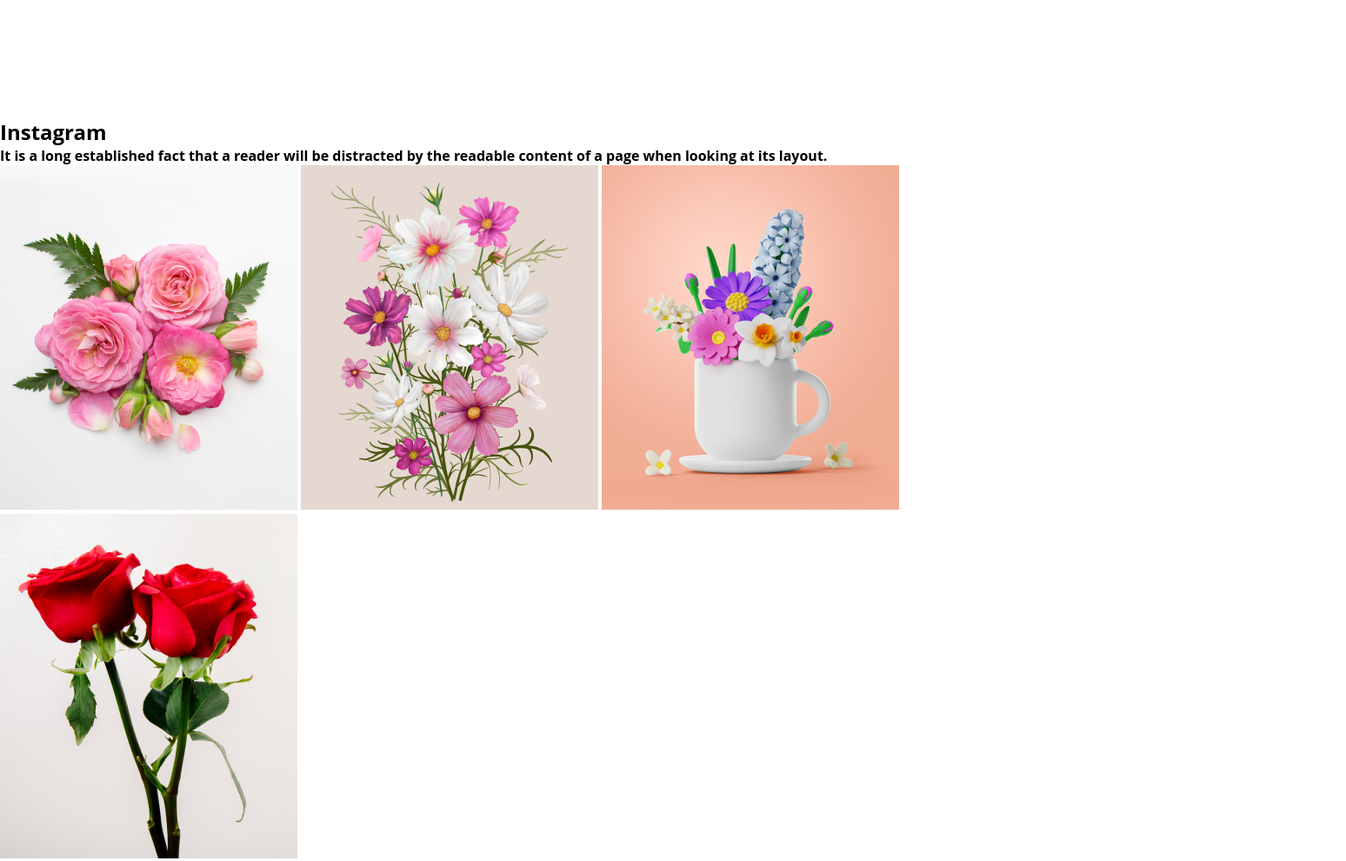
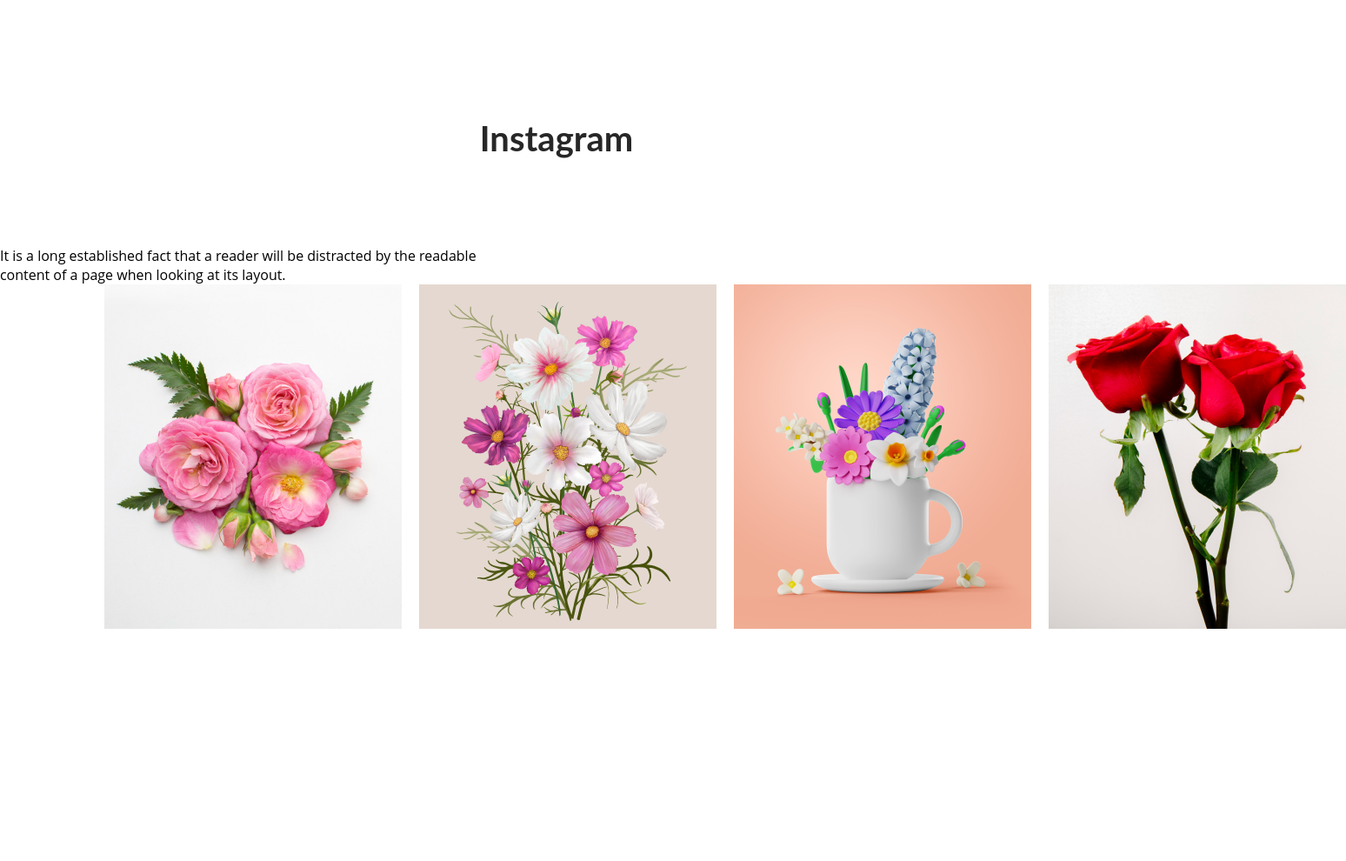
Before and after one commit to mdmonee/flower-shop-assignment, a plain HTML site: page index.html in a window 1280 px wide. Shown: the part 1440-2430 px from the top of the page at 87% size, 1548 px wide, since content can reach past the window. After the commit the page ends 2163 px from the top, so only its background shows below. Drawn offline with Linux system fonts and the light colour scheme.

Commit message:
instagram

```diff
--- a/index.html
+++ b/index.html
@@ -34,9 +34,9 @@
             </div>
         </section>
 
-            <div class="ista-content">
+        <div class="ista-content">
                 <h2 class="insta-title">Instagram</h2>
-                <h4 class="insta-description">It is a long established fact that a reader will be distracted by the readable content of a page when looking at its layout.</h4>
+                <p class="insta-description">It is a long established fact that a reader will be distracted by the readable <br> content of a page when looking at its layout.</p>
 
 
             </div>
--- a/styles/style.css
+++ b/styles/style.css
@@ -90,3 +90,26 @@ text-align: center;
 color: rgba(39, 39, 39, 0.6);
 margin: 30px 0px;
 }
+.insta-title{
+    color: #272727;
+    font-size: 40px;
+    font-weight: 800px;
+    text-align: center;
+    margin: 100px 0px;
+    font-family: 'Lato';
+}
+.insta-descripction{
+    color: #6d6969;
+    text-align: center;
+    font-family: 'Lato';
+    font-weight: 400;
+    font-size: 18px;
+    justify-content: center;
+}
+.insta-img{
+    display: flex;
+    justify-content: space-around;
+    align-items: center;
+    margin: 0px 120px;
+    gap: 20px;
+}
```
